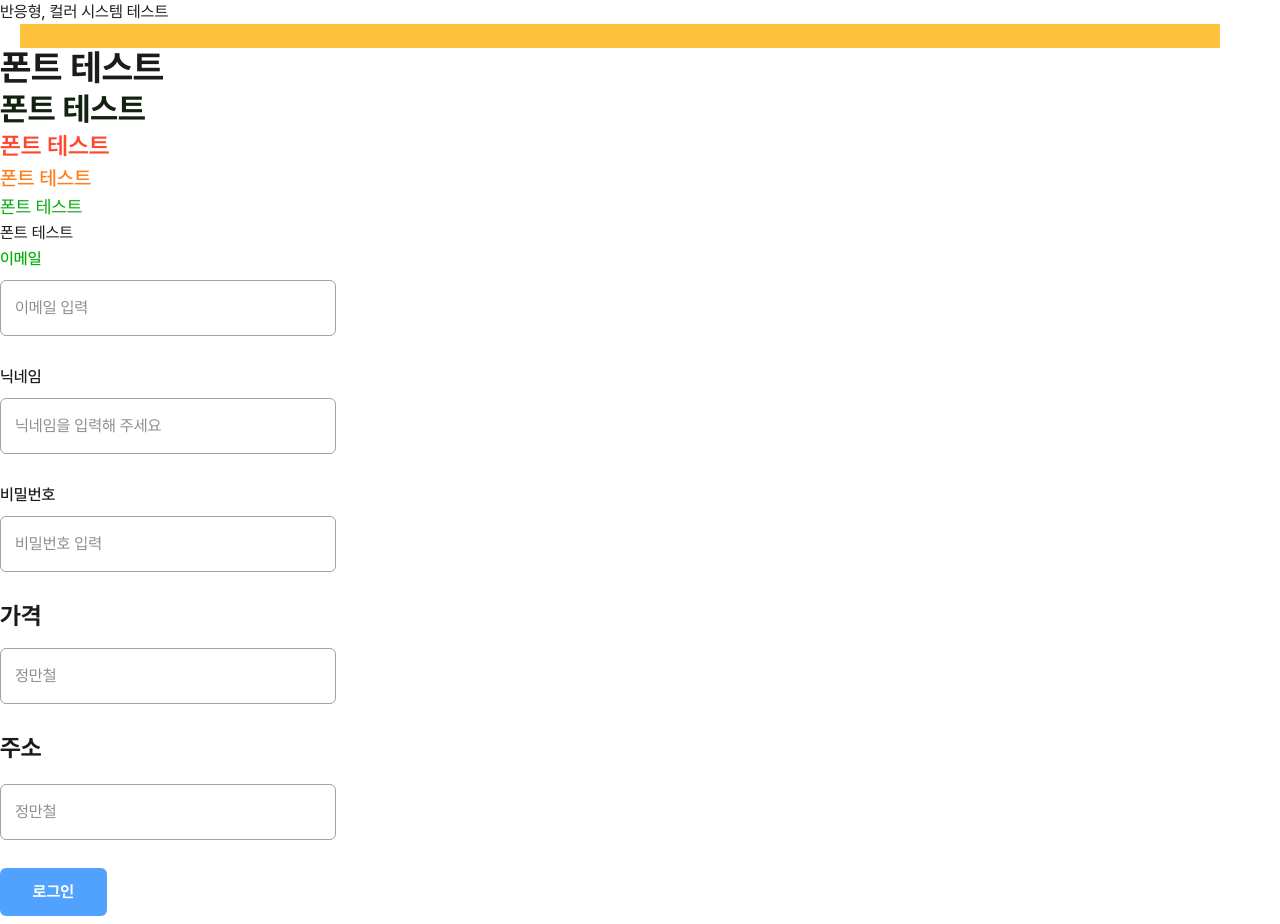
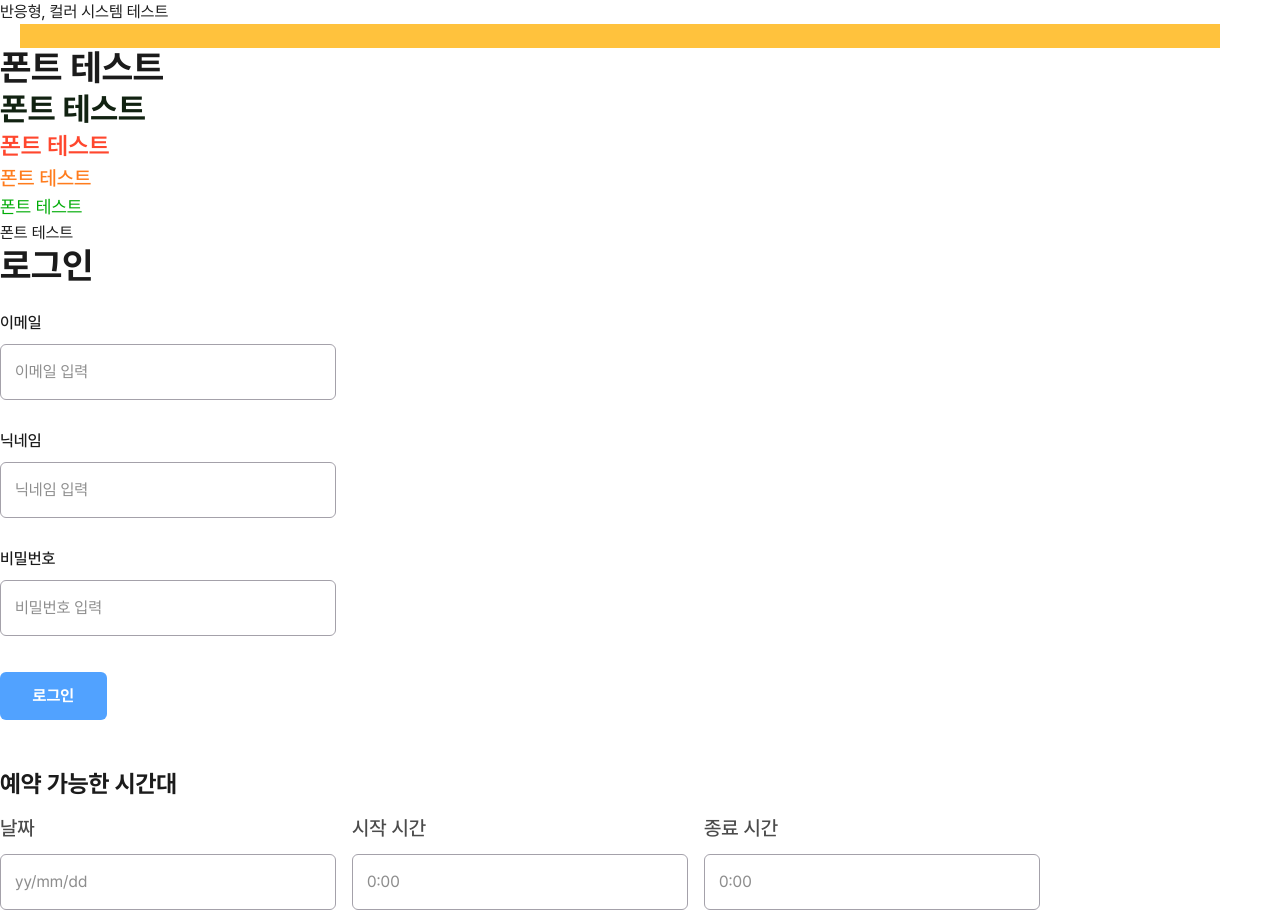
Before and after one commit to CODEIT-FE16-PART4-6/FINAL, a Next.js app: page / in a window 1280 px wide. Shown: the top 924 px of the page. Built offline with nearby package versions, Linux system fonts and the light colour scheme.

Commit message:
feat: InputField 조건부 수정 및 테스트 페이지 적용

```diff
--- a/src/app/page.tsx
+++ b/src/app/page.tsx
@@ -8,7 +8,7 @@ export default function Home() {
     register,
     handleSubmit,
     formState: { errors },
-  } = useForm<{ email: string; password: string; nickname: string}>();
+  } = useForm<{ email: string; password: string; nickname: string }>();
 
   const onSubmit = (data: any) => console.log(data);
   return (
@@ -21,45 +21,62 @@ export default function Home() {
       <h5 className='text-orange text-xl font-medium'>폰트 테스트</h5>
       <h6 className='text-green text-lg'>폰트 테스트</h6>
       <p className='text-base text-black'>폰트 테스트</p>
-      <form onSubmit={handleSubmit(onSubmit)}>
+      <h2 className="text-4xl font-bold mb-6">로그인</h2>
+      <form onSubmit={handleSubmit(onSubmit)} className="flex flex-col gap-7">
         <InputField
-          label='이메일'
-          placeholder='이메일 입력'
-          type='email'
+          label="이메일"
+          placeholder="이메일 입력"
+          type="email"
+          autoComplete="on"
           {...register('email', { required: '이메일을 입력해주세요' })}
           error={errors.email?.message}
-          labelClassName='text-green'
         />
-         <InputField
-          label='닉네임'
-          placeholder='닉네임을 입력해 주세요'
-          type='text'
+        <InputField
+          label="닉네임"
+          placeholder="닉네임 입력"
+          type="text"
+          autoComplete="on"
           {...register('nickname', { required: '닉네임을 입력해주세요' })}
           error={errors.nickname?.message}
         />
         <InputField
-          label='비밀번호'
-          placeholder='비밀번호 입력'
-          type='password'
+          label="비밀번호"
+          placeholder="비밀번호 입력"
+          type="password"
+          autoComplete="on"
           {...register('password', { required: '비밀번호를 입력해주세요' })}
-          error={errors.password?.message}
+          error={errors.email?.message}
         />
-          <label className='text-2xl font-bold pb-2'>가격</label>
-           <InputField
-          placeholder='정만철'
-          type='text'
-          {...register('nickname', { required: '비밀번호를 입력해주세요' })}
-          error={errors.nickname?.message}
-        />
-           <label className='text-2xl font-bold pb-3'>주소</label>
-           <InputField
-          placeholder='정만철'
-          type='text'
-          {...register('nickname', { required: '비밀번호를 입력해주세요' })}
-          error={errors.nickname?.message}
-        />
-        <button type='submit' className='w-1/12 bg-blue-400 py-3 px-6 rounded-md text-white font-bold'>로그인</button>
+        <button
+          type="submit"
+          className="w-1/12 bg-blue-400 py-3 px-6 rounded-md text-white font-bold mt-2"
+        >
+          로그인
+        </button>
       </form>
+
+      <h2 className="text-2xl font-bold mt-12 mb-3">예약 가능한 시간대</h2>
+
+      <div className="flex gap-4">
+        <div className=" flex flex-col">
+          <label className="text-xl text-gray-900 mb-2.5">날짜</label>
+          <InputField placeholder="yy/mm/dd" type="text" />
+        </div>
+        <div className=" flex flex-col">
+          <label className="text-xl text-gray-900 mb-2.5">시작 시간</label>
+          <InputField placeholder="0:00" type="text" />
+        </div>
+        <div className=" flex flex-col">
+          <label className="text-xl text-gray-900 mb-2.5">종료 시간</label>
+          <InputField placeholder="0:00" type="text" />
+        </div>
+      </div>
+
+      <div className="flex gap-4 mt-4">
+        <InputField placeholder="yy/mm/dd" type="text" />
+        <InputField placeholder="0:00" type="text" />
+        <InputField placeholder="0:00" type="text" />
+      </div>
     </main>
   );
 }
--- a/src/components/InputField.tsx
+++ b/src/components/InputField.tsx
@@ -6,27 +6,26 @@ interface InputProps {
   type?: string;
   placeholder: string;
   label?: string;
+  autoComplete?: string;
   error?: string;
-  labelClassName?: string;
-  inputClassName?: string;
 }
 
 const InputField = forwardRef<HTMLInputElement, InputProps>(
-  ({ type, placeholder,label,labelClassName,inputClassName, error, ...rest }, ref) => {
+  ({ type, placeholder, autoComplete, label, error, ...rest }, ref) => {
     return (
       <Field>
-        {label && <Label className={`${labelClassName}`}>{label}</Label>}
+        {label && (<Label>{label}</Label>)}
         <div className='relative w-full'>
           <Input
             type={type}
             placeholder={placeholder}
+            autoComplete={autoComplete}
             ref={ref}
             {...rest}
-            className={`focus:border-primary ${error ? 'border-red-600' : 'border-gray-600'} ${inputClassName}`}
+            className={`focus:border-primary ${error ? 'border-red-600' : 'border-gray-600'}`}
           />
         </div>
-
-            <p className='md:text-md mt-1 min-h-6 text-sm text-red-600'>{error? error:''}</p>
+        {error && <p className="mt-1 text-sm text-red-600">{error}</p>}
       </Field>
     );
   },
```
